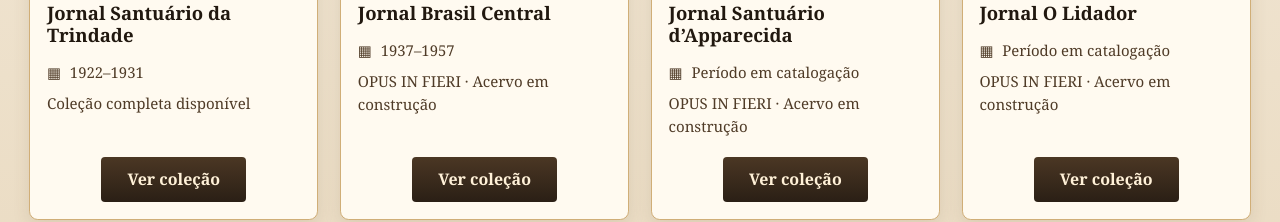
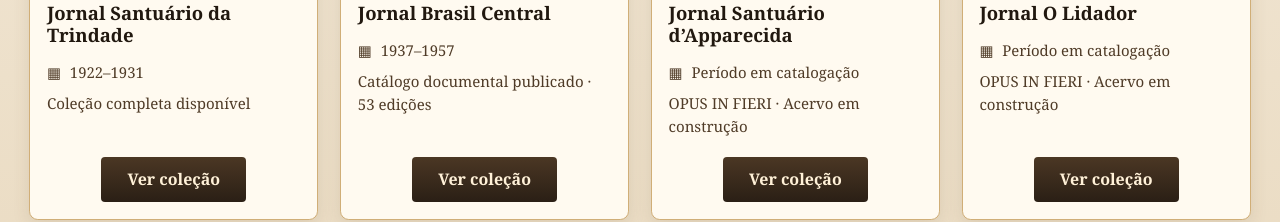
Before and after one commit to professor100destino-boop/vox-ecclesiae, a plain HTML site: page jornais.html in a window 1280 px wide. Shown: the part 1290-1512 px from the top of the page. Drawn offline with Linux system fonts and the light colour scheme.

Commit message:
Show Brasil Central published catalog status on newspapers page

```diff
--- a/jornais.html
+++ b/jornais.html
@@ -2,4 +2,4 @@
 <header class="site-banner"><img src="assets/banner_vox_ecclesiae.png" alt="Vox Ecclesiae"></header>
 <nav class="topnav"><a class="home-link" href="index.html">⌂</a><a href="index.html">Início</a><a href="jornais.html">Jornais</a><a href="colecoes.html">Coleções</a><a href="como-pesquisar.html">Como pesquisar</a><a href="como-citar.html">Como citar</a><a href="sobre.html">Sobre</a><a href="contato.html">Contato</a></nav>
 <main><div class="section-title"><span class="orn">◇</span><h1>Jornais</h1><span class="orn">◇</span></div><p class="lead">Periódicos católicos históricos reunidos pelo Vox Ecclesiae. Cada jornal possui uma coleção própria, organizada por anos e edições.</p><div id="newspaperGrid" class="newspaper-grid"></div></main>
-<footer><div class="footer-inner"><div class="footer-title"><strong>VOX ECCLESIAE</strong><small>Hemeroteca Digital da Imprensa Católica de Goiás</small></div><div class="footer-logo"><img src="assets/laprem/laprem-logo-horizontal.png" alt="LAPREM"></div><div class="footer-contacts"><a href="https://www.lapremueg.com/">◉ www.lapremueg.com</a><a href="mailto:laprem.ppghis@ueg.br">✉ laprem.ppghis@ueg.br</a><a href="https://www.instagram.com/laprem.ueg/">◎ @laprem.ueg</a></div><div class="footer-copy">© 2026 LAPREM · www.voxecclesiae.com.br</div></div></footer><script src="assets/app.js"></script></body></html>
+<footer><div class="footer-inner"><div class="footer-title"><strong>VOX ECCLESIAE</strong><small>Hemeroteca Digital da Imprensa Católica de Goiás</small></div><div class="footer-logo"><img src="assets/laprem/laprem-logo-horizontal.png" alt="LAPREM"></div><div class="footer-contacts"><a href="https://www.lapremueg.com/">◉ www.lapremueg.com</a><a href="mailto:laprem.ppghis@ueg.br">✉ laprem.ppghis@ueg.br</a><a href="https://www.instagram.com/laprem.ueg/">◎ @laprem.ueg</a></div><div class="footer-copy">© 2026 LAPREM · www.voxecclesiae.com.br</div></div></footer><script src="assets/app.js"></script><script src="assets/jbc-catalog-status.js"></script></body></html>
```
